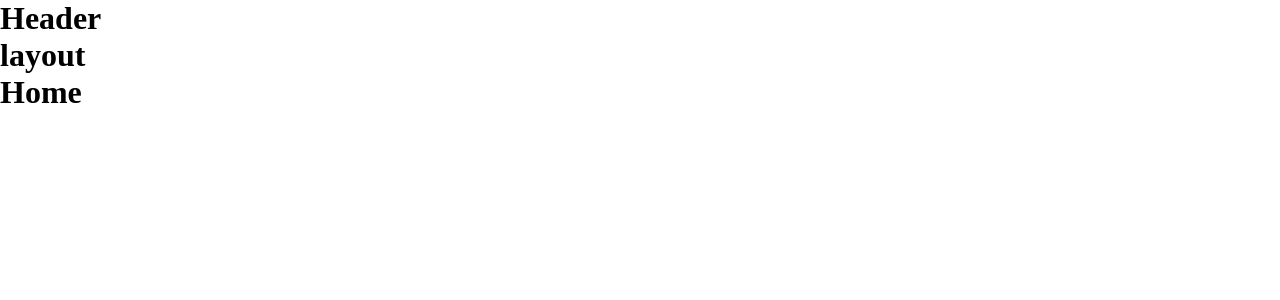
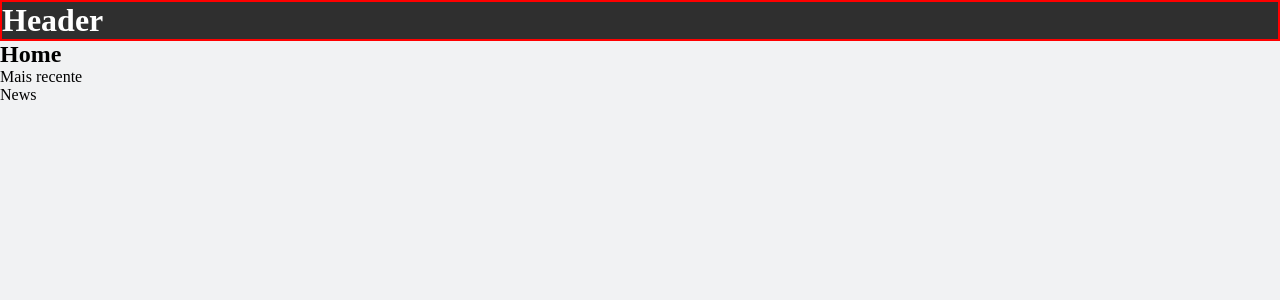
Before and after one commit to fabianoLiberatori/fabiano-liberatori-IBGE, a React (Vite) app: page / in a window 1280 px wide. Shown: the top 300 px of the page. Built offline with nearby package versions, Linux system fonts and the light colour scheme.

Commit message:
feat: Iniciando os componentes e homepage

```diff
--- a/package.json
+++ b/package.json
@@ -10,7 +10,9 @@
     "preview": "vite preview"
   },
   "dependencies": {
+    "bootstrap": "^5.3.2",
     "react": "^18.2.0",
+    "react-bootstrap": "^2.9.1",
     "react-dom": "^18.2.0",
     "react-router-dom": "^6.19.0",
     "yarn": "^1.22.21"
--- /dev/null
+++ b/src/components/Header.module.css
@@ -0,0 +1,9 @@
+.hcontainer {
+margin-top: 0;
+margin-left: 0;
+margin-left: 0;
+border: solid red 2px;
+background: rgba(14, 14, 14, 0.85);
+color: rgba(255, 255, 255, 1);
+max-height: 220px;
+}
--- a/src/components/Header.tsx
+++ b/src/components/Header.tsx
@@ -1,6 +1,8 @@
+import styles from './Header.module.css';
+
 function Header() {
   return (
-    <h1>Header</h1>
+    <h1 className={ styles.hcontainer }>Header</h1>
   )
 }
 
--- /dev/null
+++ b/src/components/LatestCard.tsx
@@ -0,0 +1,7 @@
+function LatestCard() {
+  return (
+    <article>Mais recente</article>
+  )
+}
+
+export default LatestCard;
--- a/src/components/Layout.tsx
+++ b/src/components/Layout.tsx
@@ -6,7 +6,6 @@ function Layout() {
   return(
     <>
     <Header />
-    <h1>layout</h1>
     <Outlet />
     </>
   )
--- /dev/null
+++ b/src/components/NewsCard.tsx
@@ -0,0 +1,7 @@
+function NewsCard() {
+  return (
+    <article>News</article>
+  )
+}
+
+export default NewsCard;
--- a/src/index.css
+++ b/src/index.css
@@ -2,4 +2,5 @@
   margin: 0;
   padding: 0;
   box-sizing: border-box;
+  background: rgba(241, 242, 243, 1);
 }
--- a/src/pages/Home.tsx
+++ b/src/pages/Home.tsx
@@ -1,6 +1,17 @@
+import { Placeholder } from "react-bootstrap";
+import LatestCard from "../components/LatestCard";
+import NewsCard from "../components/NewsCard";
+
+
 function Home() {
   return (
-    <h1>Home</h1>
+    <section>
+      <h1>Home</h1>
+      <LatestCard />
+      <Placeholder />
+      <NewsCard />
+    </section>
+
   )
 }
 
```
Also changed, not shown: src/components/Placeholder.tsx (added), 1 other file (tests, documents, lock files or other folders).
